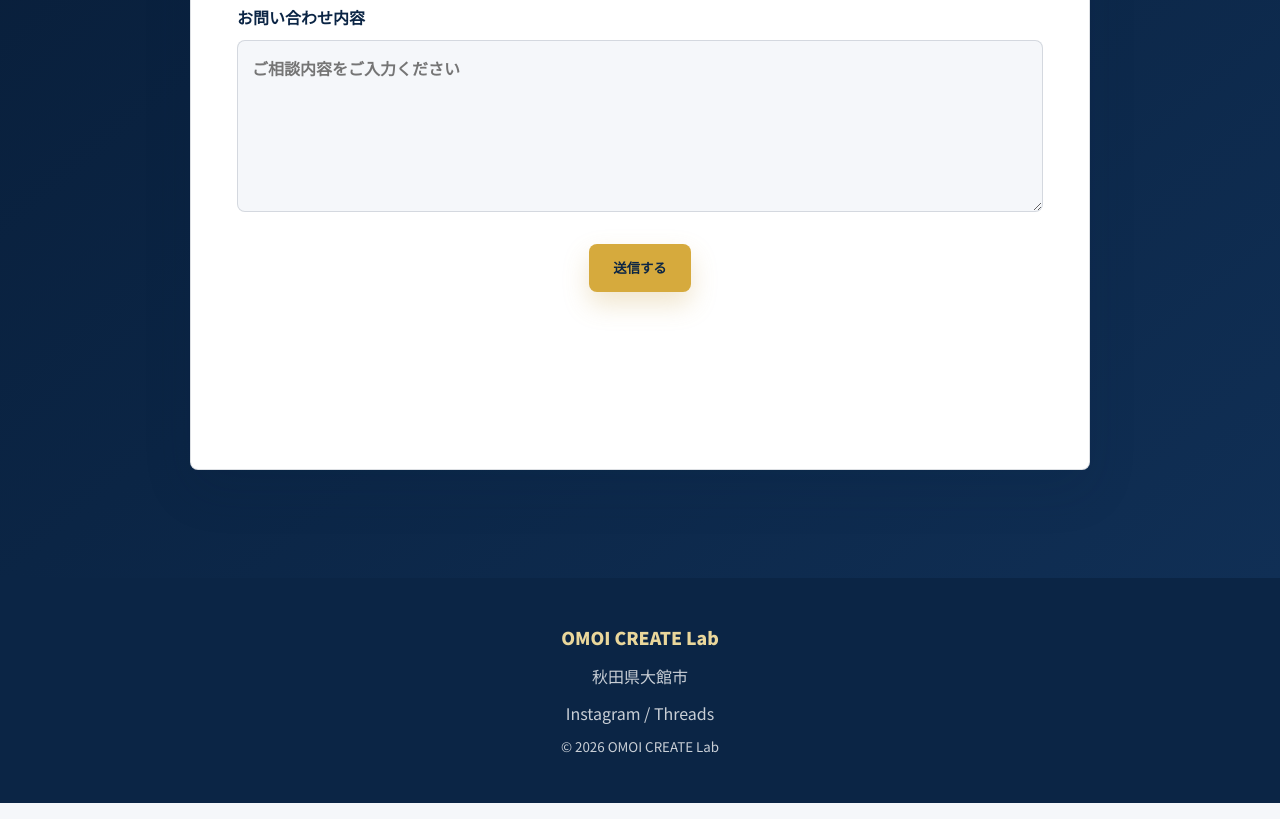
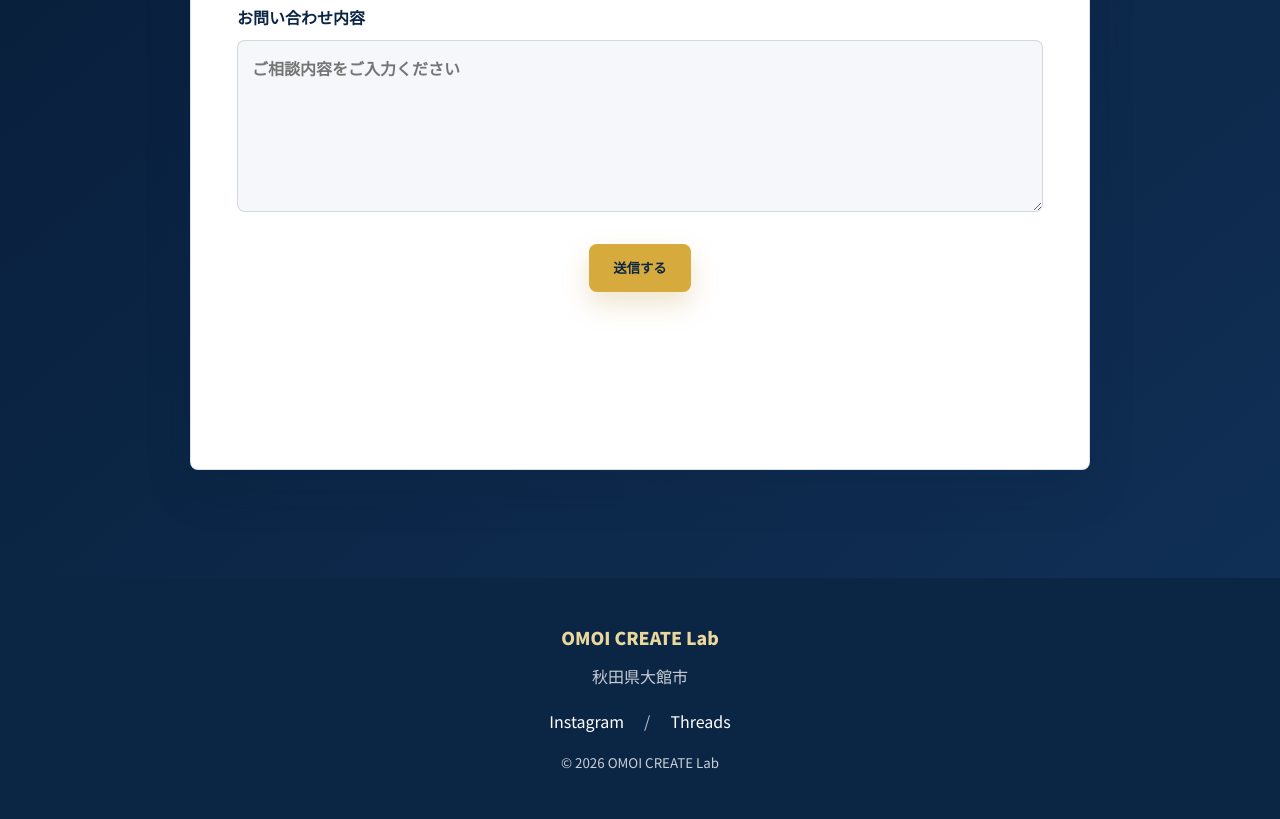
Before and after one commit to OmoiCreateLab/Omoi-Create-Lab, a plain HTML site: page index.html in a window 1280 px wide. Shown: the part 6078-6897 px from the top of the page. Drawn offline with Linux system fonts and the light colour scheme.

Commit message:
フッターSNSリンク追加

```diff
--- a/index.html
+++ b/index.html
@@ -291,7 +291,11 @@
     <div class="footer-inner">
       <p class="footer-brand">OMOI CREATE Lab</p>
       <p>秋田県大館市</p>
-      <p>Instagram / Threads</p>
+      <p class="footer-social">
+        <a href="https://www.instagram.com/omoi_create" target="_blank" rel="noopener noreferrer">Instagram</a>
+        <span class="footer-divider">/</span>
+        <a href="https://www.threads.com/@omoi_create" target="_blank" rel="noopener noreferrer">Threads</a>
+      </p>
       <small>&copy; 2026 OMOI CREATE Lab</small>
     </div>
   </footer>
--- a/styles.css
+++ b/styles.css
@@ -1007,6 +1007,31 @@ h3 {
   font-weight: 900;
 }
 
+.footer-social {
+  display: inline-flex;
+  flex-wrap: wrap;
+  gap: 8px;
+  justify-content: center;
+  align-items: center;
+}
+
+.footer-social a {
+  color: #FFFFFF;
+  text-decoration: none;
+  transition: color 0.3s ease;
+  padding: 8px 4px;
+}
+
+.footer-social a:hover,
+.footer-social a:focus-visible {
+  color: #D8B66A;
+}
+
+.footer-divider {
+  margin: 0 8px;
+  color: rgba(255, 255, 255, 0.7);
+}
+
 @media (max-width: 1024px) {
   .process-step {
     grid-template-columns: 48px 126px minmax(0, 1fr);
```
